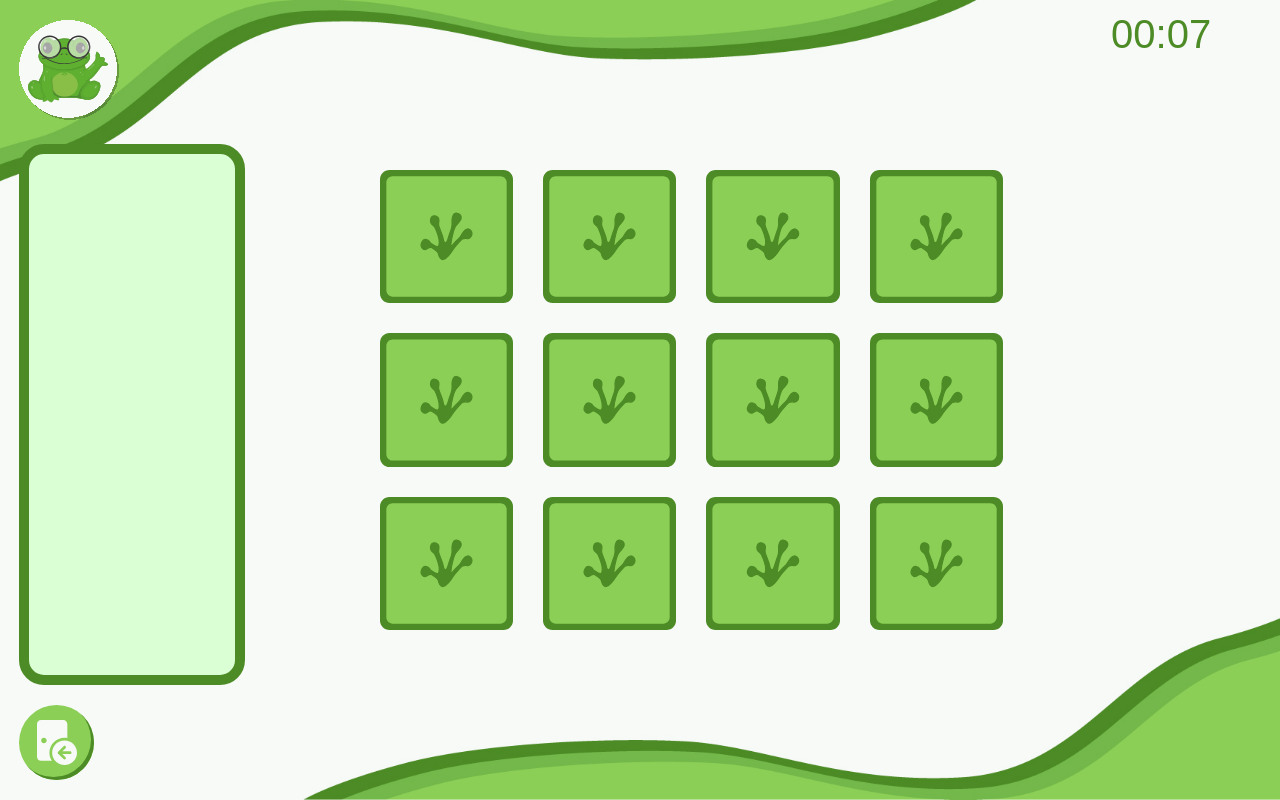
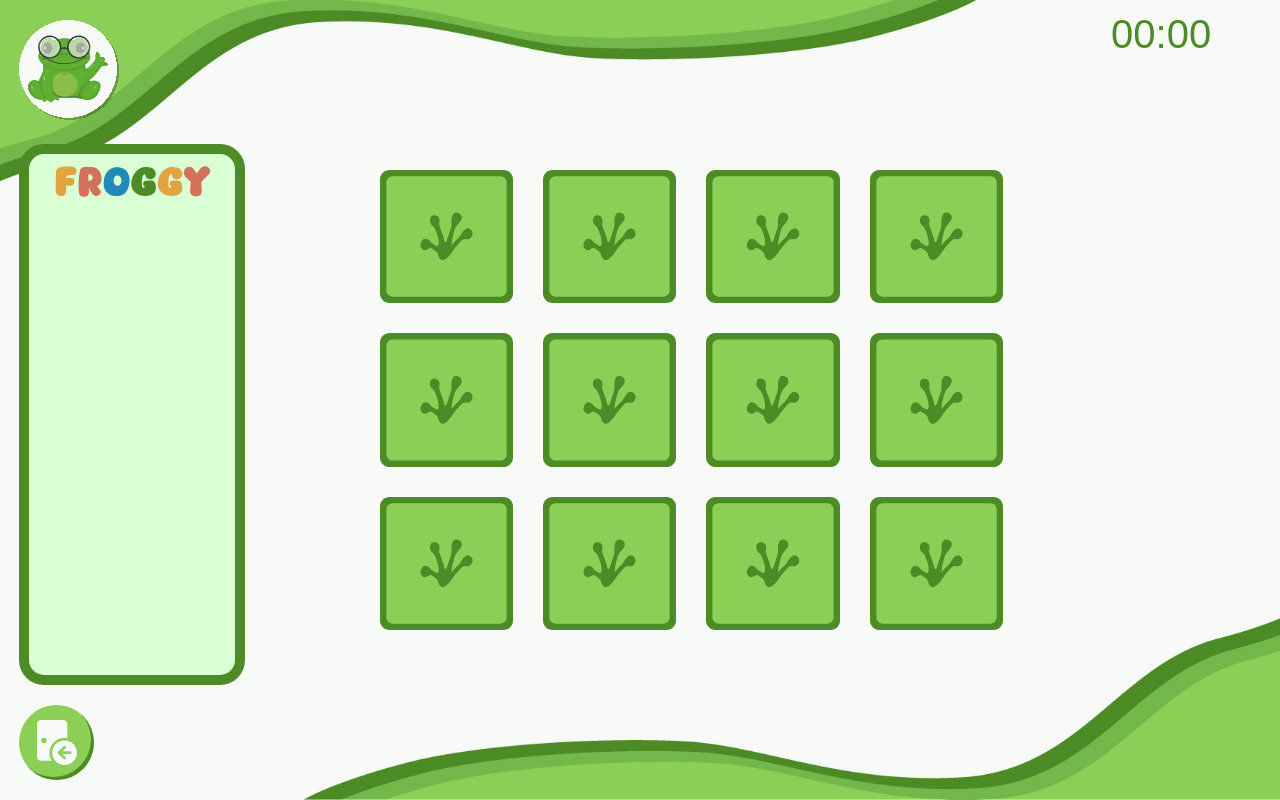
Before and after one commit to Rophyr/sae401, a Vue app: page /facile in a window 1280 px wide. Built offline with nearby package versions, Linux system fonts and the light colour scheme; a web font is replaced by a local one.

Commit message:
Suppression du Timer + petite opti

```diff
--- a/public/data/objectDescription.json
+++ b/public/data/objectDescription.json
@@ -1,4 +1,5 @@
 {
+  "froggy": "FROGGY",
   "rateau": "Le rateau est un outil de jardinage utilisé pour ratisser les feuilles mortes ou le gazon.",
   "arrosoir": "L'arrosoir est un récipient muni d'une anse et d'un bec verseur, utilisé pour arroser les plantes.",
   "elec": "L'électricité est une forme d'énergie résultant du mouvement des électrons.",
--- a/src/assets/__global.scss
+++ b/src/assets/__global.scss
@@ -249,6 +249,7 @@ body{
                 }
 
                 .word{
+
                     $colors: ($dark-green, $dark-blue, $dark-red, $dark-yellow);
                     $count: 0;
                     $word: 'Rateau';
@@ -276,6 +277,14 @@ body{
                     //     }
                     // }
 
+
+                }
+                .FroggyDesc{
+                    font-family: 'Sobiscuit', sans-serif;
+                    font-size: 40px;
+                    font-weight: 400;
+                    line-height: 52.45px;
+                    text-align: center;
 
                 }
             }
--- a/src/assets/styles.css
+++ b/src/assets/styles.css
@@ -206,6 +206,13 @@ body {
 .jeux .container__left .explain--difficile {
   background-color: #ffe8e3;
   border-color: #D3715B;
+}
+.jeux .container__left .explain .FroggyDesc {
+  font-family: "Sobiscuit", sans-serif;
+  font-size: 40px;
+  font-weight: 400;
+  line-height: 52.45px;
+  text-align: center;
 }
 .jeux .container__middle {
   display: flex;
--- a/src/components/Game.vue
+++ b/src/components/Game.vue
@@ -1,5 +1,5 @@
 <template>
-  <div class="grid game"> <!-- JEU -->
+  <div id="jeu" class="grid game"> <!-- JEU -->
     <div class="row" v-for="(row, rowIndex) in grid" :key="rowIndex">
       <div class="container" v-for="(card, cardIndex) in row" :key="cardIndex" @click="flipCard(rowIndex, cardIndex)">
         <div class="card" :class="{ active: card.isFlipped }">
@@ -20,7 +20,7 @@ import { ref } from 'vue';
 import objectsData from '../../public/data/objectDescription.json';
 
 const objectDescription = ref('');
-let word = "RATEAU"; //debug
+
 
 const rows = 3;
 const columns = 4;
@@ -35,7 +35,6 @@ const grid = ref(Array.from({ length: rows }, () => Array.from({ length: columns
 }))));
 
 let flippedCard = null;
-let timerComponent = null;
 
 function flipCard(rowIndex, cardIndex) {
   const card = grid.value[rowIndex][cardIndex];
@@ -60,9 +59,8 @@ function flipCard(rowIndex, cardIndex) {
         const objectName = card.backImagePath.split("/").pop().split(".")[0];
         objectDescription.value = objectsData[objectName];
         if (winCount === 6) {
+          document.getElementById('jeu').style.display = "none"
           document.getElementById('victory').style.display = "flex"
-          timerComponent.stopTimer();
-          console.log('Recommencer')
         }
       } else {
         setTimeout(() => {
--- a/src/components/Timer.vue
+++ b/src/components/Timer.vue
@@ -1,48 +1,11 @@
 <template>
   <div class="timer">
-    <p>{{ formattedMinutes }}:{{ formattedSecondes }}</p>
+    <p>00:00</p>
   </div>
 </template>
 
 <script>
-export default {
-  data() {
-    return {
-      horloge: null,
-      secondes: 0,
-      minutes: 0,
-    };
-  },
-  computed: {
-    formattedSecondes() {
-      return this.secondes < 10 ? '0' + this.secondes : this.secondes;
-    },
-    formattedMinutes() {
-      return this.minutes < 10 ? '0' + this.minutes : this.minutes;
-    }
-  },
-  methods: {
-    timerhorloge() {
-      this.horloge = setInterval(() => {
-        this.secondes++;
-        if (this.secondes === 60) {
-          this.minutes++;
-          this.secondes = 0;
-        }
-        document.getElementById("time").textContent = this.minutes + " minutes et " + this.secondes + " secondes";
-      }, 1000); // Une seconde
-    },
-    stopTimer() {
-      clearInterval(this.horloge);
-    }
-  },
-  mounted() {
-    this.timerhorloge();
-  },
-  beforeDestroy() {
-    this.stopTimer();
-  }
-};
+
 </script>
 
 <style scoped>
--- a/src/views/Facile.vue
+++ b/src/views/Facile.vue
@@ -5,7 +5,7 @@
         <router-link to="/"><img src="/public/images/logo_glasses.svg" alt=""></router-link>
         <div  class="object-description explain">
           <div class="word">
-            <span v-for="(letter, i) in word" :key="i" :class="'lettre-' + i">{{ letter }}</span>
+            <span class="FroggyDesc" v-for="(letter, index) in word" :key="index" :style="{ color: getColorByIndex(index) }">{{ letter }}</span>
           </div>
               <p>{{ objectDescription }}</p>
           </div>
@@ -16,7 +16,7 @@
           <Game />
       </div>
       <div class="container__right">
-        <Timer ref="timerComponent"/>
+        <Timer />
       </div>
     </div>
   </div>
@@ -32,7 +32,14 @@
 </template>
 
 
+<script setup>
+const word = "FROGGY"; // Votre mot ici
+const colors = ['#E2A340FF', '#D3715BFF', '#228AB9FF', '#4C8B25FF'];
 
+function getColorByIndex(index) {
+  return colors[index % colors.length];
+}
+</script>
 <script>
 import Timer from '../components/Timer.vue'
 import Game from '../components/Game.vue';
```
Also changed, not shown: 1 other file (tests, documents, lock files or other folders).
